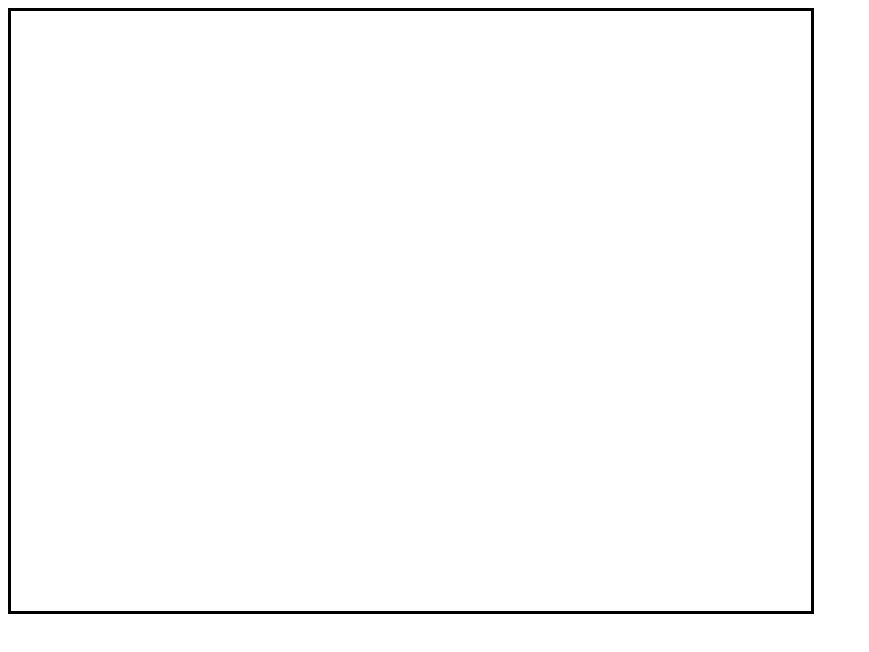
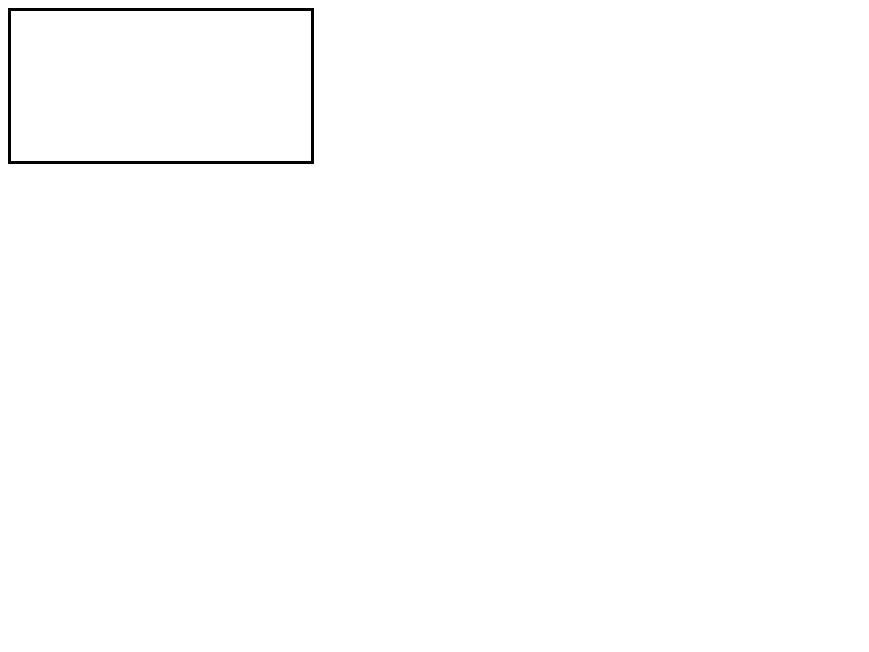
Before and after one commit to jusmcl/madrepo, a plain HTML site: page BrickBreaker/index.html in a window 1280 px wide. Shown: the whole page, without its empty margins (0-869 px from the left). Drawn offline with Linux system fonts and the light colour scheme.

Commit message:
minor details

```diff
--- a/BrickBreaker/index.html
+++ b/BrickBreaker/index.html
@@ -7,8 +7,8 @@
 
     </head>
     <body>
-        <canvas id='gameScreen' width='800px' height='600px'></canvas>
+        <canvas id='gameScreen'></canvas>
 
-        <script src='/src/script.js' type='module'></script>
+        <script src='/src/script.js' type='text/javascript/module'></script>
     </body>
 </html>
--- a/BrickBreaker/src/paddle.js
+++ b/BrickBreaker/src/paddle.js
@@ -6,7 +6,7 @@ export default class Paddle {
 
         this.position = {
             x: (gameWidth / 2) - (this.width / 2),
-            y: (gameHeight - this.Height) - 10
+            y: (gameHeight - this.Height) - 20
         };
     }
 
--- a/BrickBreaker/src/script.js
+++ b/BrickBreaker/src/script.js
@@ -1,14 +1,16 @@
-import Paddle from '/src/paddle.js';
+import Paddle from 'paddle.js';
 
 let canvas = document.getElementById('gameScreen');
-let context = canvas.getContext('2d');
+let ctx = canvas.getContext('2d');
 
-const GAME_WIDTH = 800;
-const GAME_HEIGHT = 600;
+const GAME_WIDTH = 1200;
+const GAME_HEIGHT = 800;
 
-context.clearRect(0, 0, 800, 600);
-context.fillStyle = '#ff0000'
+
+
+ctx.clearRect(0, 0, GAME_WIDTH, GAME_HEIGHT);
+ctx.fillStyle = 'black';
 
 
 let paddle = new Paddle(GAME_WIDTH, GAME_HEIGHT);
-paddle.draw(context);
+paddle.draw(ctx);
```
